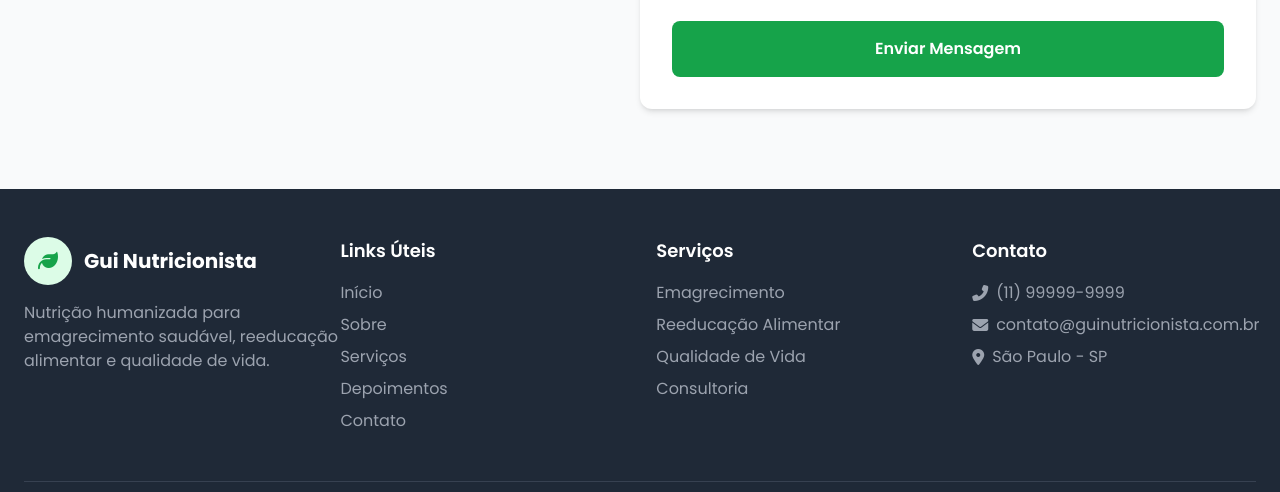
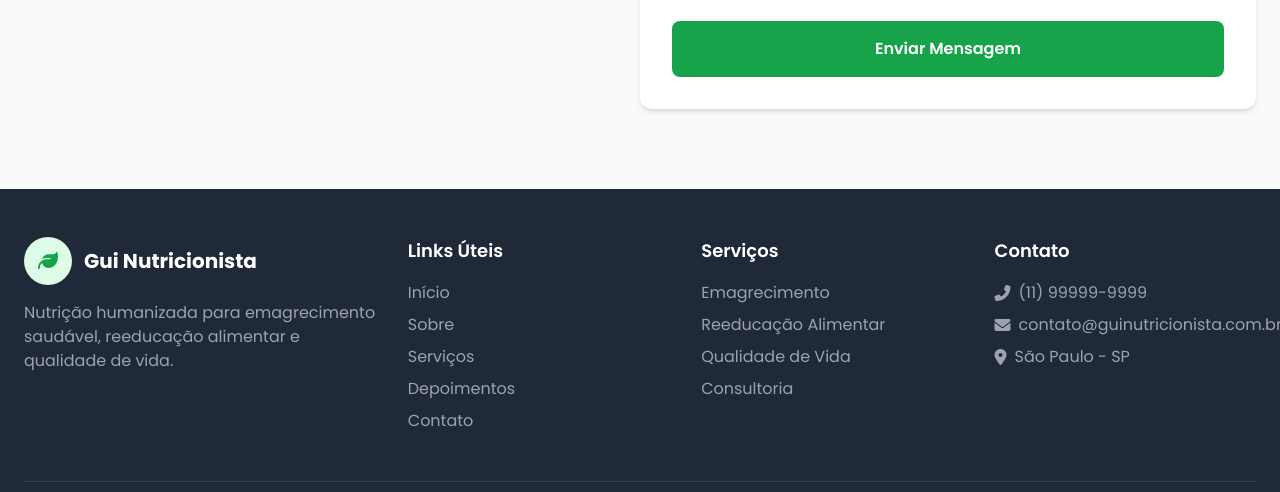
Before and after one commit to gabefaustino/gui-nutricionista, a plain HTML site: page index.html in a window 1280 px wide. Shown: the part 3923-4415 px from the top of the page. Drawn offline with nearby package versions, Linux system fonts and the light colour scheme.

Commit message:
Ajuste de margem do texto do footer index.html

```diff
--- a/index.html
+++ b/index.html
@@ -436,14 +436,14 @@
     <footer class="bg-gray-800 text-white py-12">
         <div class="container mx-auto px-6">
             <div class="flex flex-col md:flex-row justify-between">
-                <div class="mb-8 md:mb-0">
+                <div class="mb-8 md:mb-0 md:mr-8">  <!-- Adicionei md:mr-8 -->
                     <div class="flex items-center mb-4">
                         <div class="w-12 h-12 rounded-full bg-green-100 flex items-center justify-center mr-3">
                             <i class="fas fa-leaf text-green-600 text-xl"></i>
                         </div>
                         <span class="text-xl font-bold">Gui Nutricionista</span>
                     </div>
-                    <p class="text-gray-400 max-w-xs">
+                    <p class="text-gray-400 max-w-sm">  <!-- Aumentei de max-w-xs para max-w-sm -->
                         Nutrição humanizada para emagrecimento saudável, reeducação alimentar e qualidade de vida.
                     </p>
                 </div>
```
